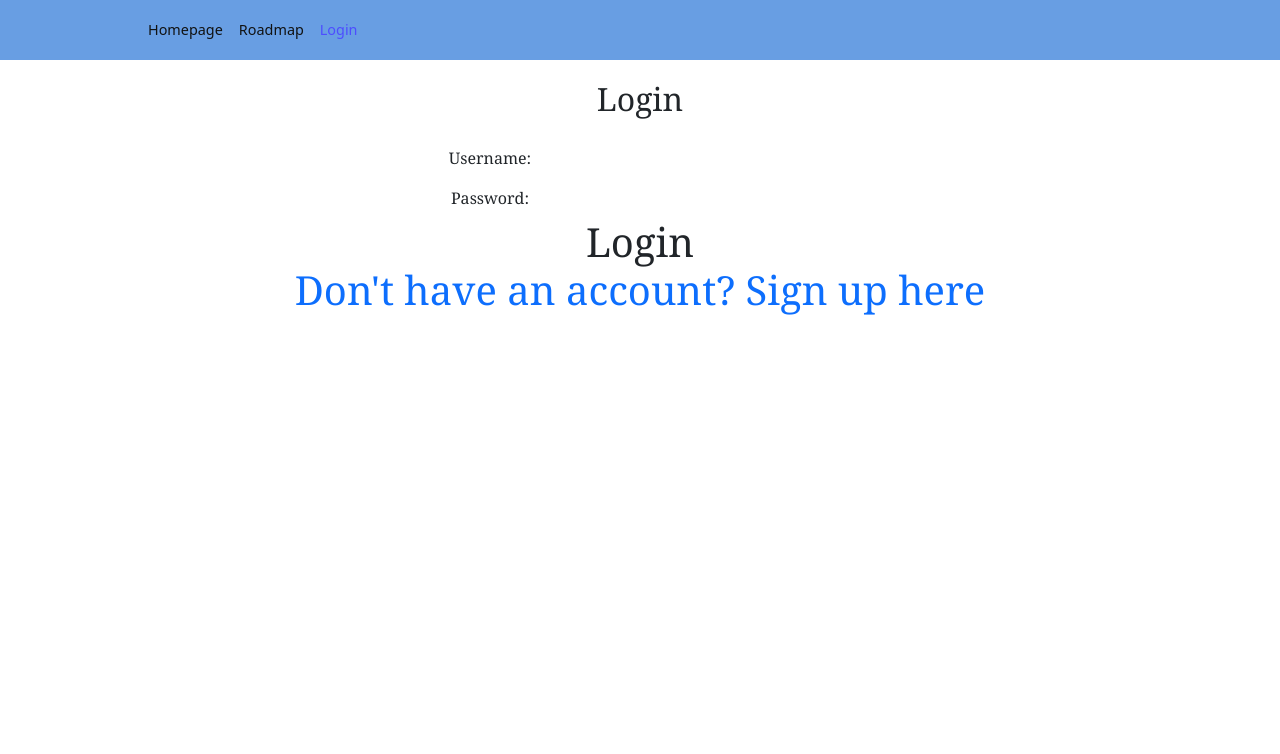
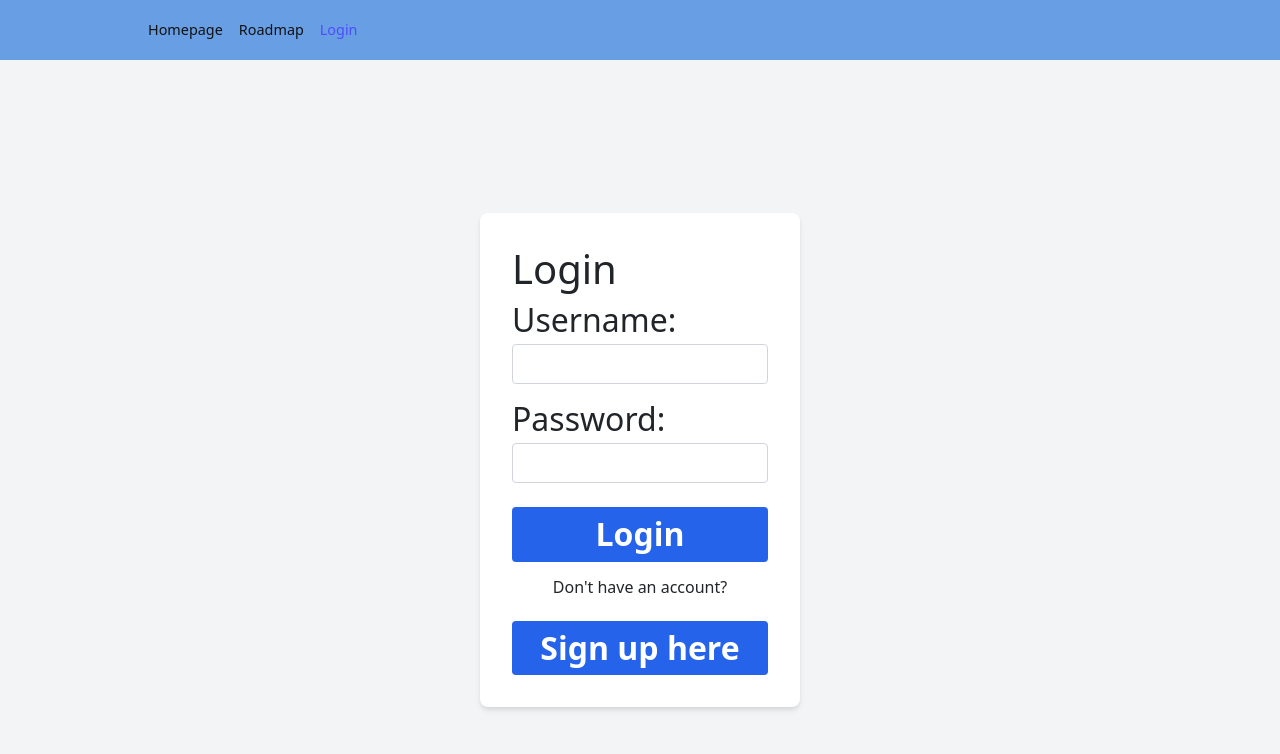
Before and after one commit to cfgcolumbus23/Team-15, a React (Create React App) app in the folder learning-app/: page /Login in a window 1280 px wide. Shown: the top 754 px of the page. Built offline with nearby package versions, Linux system fonts and the light colour scheme.

Commit message:
added tailwind css to the login

```diff
--- a/learning-app/src/pages/Login.css
+++ b/learning-app/src/pages/Login.css
@@ -1,23 +1,51 @@
 .login-Page {
-  text-align: center;
-  padding-top: 0%;
-  font-family: Cambria, Cochin, Georgia, Times, "Times New Roman", serif;
-}
-.formInput {
-  text-align: center;
-  font-size: medium;
-  font-family: Cambria, Cochin, Georgia, Times, "Times New Roman", serif;
+  display: flex;
+  justify-content: center;
+  align-items: center;
+  min-height: 100vh;
+  background-color: #f3f4f6;
+  font-size: 2rem;
 }
 
-.inputTypeText {
-  padding-right: 20px;
+.login-form {
+  background-color: #fff;
+  padding: 2rem;
+  border-radius: 0.5rem;
+  box-shadow: 0 4px 6px -1px rgba(0, 0, 0, 0.1),
+    0 2px 4px -1px rgba(0, 0, 0, 0.06);
+  width: 20rem;
+}
+
+.formInput {
+  margin-bottom: 1rem;
 }
 
 .inputBox {
-  /* padding-top: 50px;
-  padding-bottom: 10px;
-  padding-left: 10px;
-  padding-right: 10px; */
-  width: 300px;
-  height: 40px;
+  width: 100%;
+  height: 2.5rem;
+  padding: 0.5rem;
+  border: 1px solid #d1d5db;
+  border-radius: 0.25rem;
+  font-size: 1rem;
 }
+
+.Button {
+  width: 100%;
+  background-color: #2563eb;
+  color: #fff;
+  font-weight: 600;
+  padding: 0.5rem;
+  border-radius: 0.25rem;
+  transition: background-color 0.3s ease;
+  margin-top: 0.5rem;
+}
+
+button:hover {
+  background-color: #3b82f6;
+}
+
+.subText {
+  font-size: 1rem;
+  margin-top: 1rem;
+  text-align: center;
+}
--- a/learning-app/src/pages/Login.js
+++ b/learning-app/src/pages/Login.js
@@ -4,7 +4,7 @@ import { useState, useEffect } from "react";
 import { Link } from "react-router-dom";
 import { auth } from "../Connection"; // Assuming Connection.js is in the src folder, outside of the pages folder.
 import { signInWithEmailAndPassword } from "firebase/auth"; // Corrected the import statement.
-import { useNavigate } from 'react-router-dom';
+import { useNavigate } from "react-router-dom";
 
 //Call the backend to authenticate the login information
 //have it return a success or failure
@@ -101,17 +101,21 @@ function LoginForm() {
   return (
     <div className="login-Page">
       <form className="login-form" onSubmit={handleSubmit}>
-      <h2>Login</h2>
+        <h1>Login</h1>
         {/* {error && <p className="error-message">{error}</p>} Display error message */}
         {EmailInput(login, setLogin)}
         {PasswordInput(login, setLogin)}
-      <button type="submit">Login</button>
+        <button className="Button" type="submit">
+          Login
+        </button>
+        <p className="subText">Don't have an account?</p>
+        <Link to="/SignUp">
+          <button className="Button">Sign up here</button>
+        </Link>
       </form>
-    <Link to="/SignUp">
-      <button>Don't have an account? Sign up here</button>
-    </Link>
     </div>
-)};
+  );
+}
 
 function Login() {
   return (
```
Also changed, not shown: 1 other file (tests, documents, lock files or other folders). Lines whose indentation alone changed are shown as unchanged.
